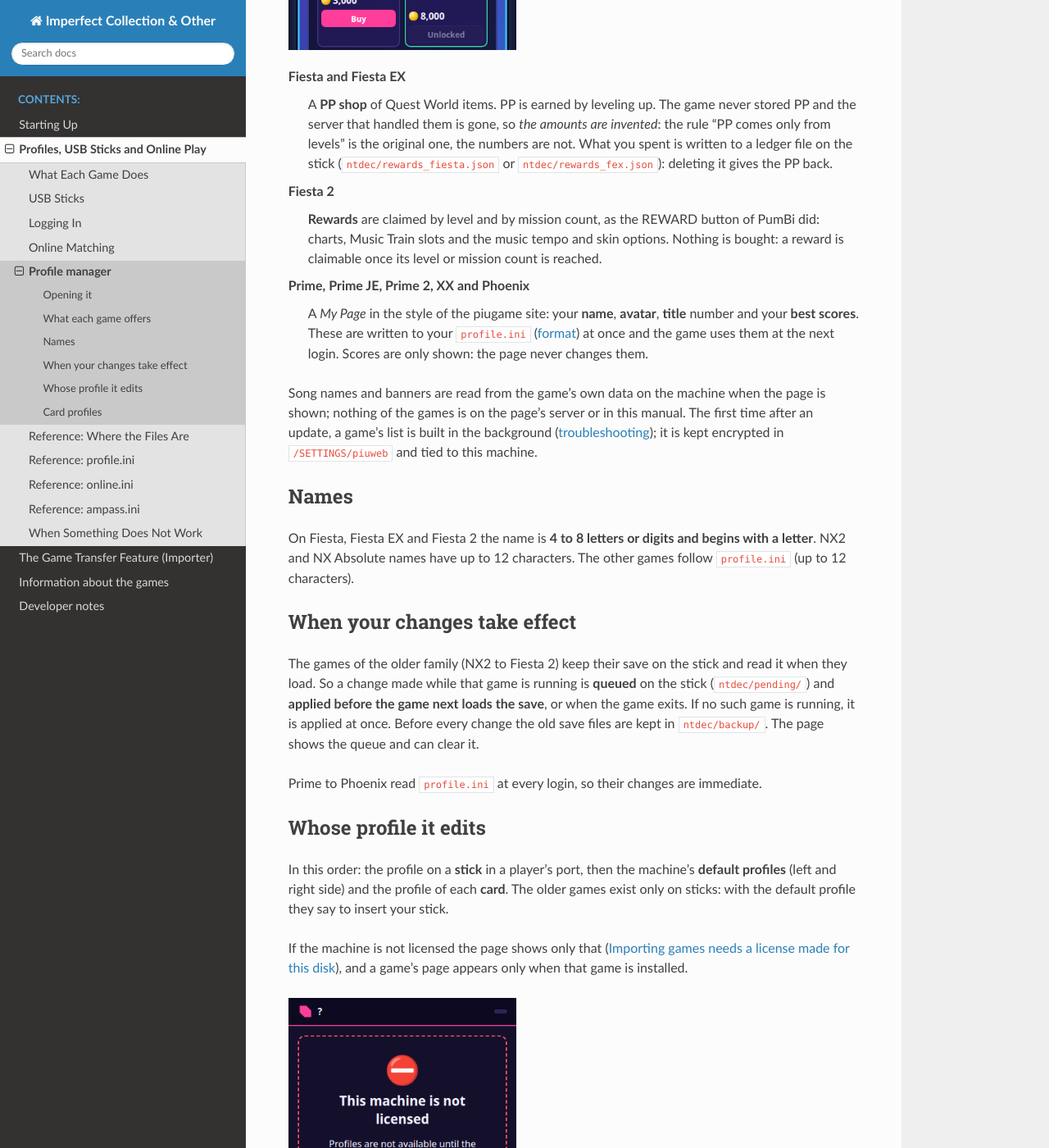
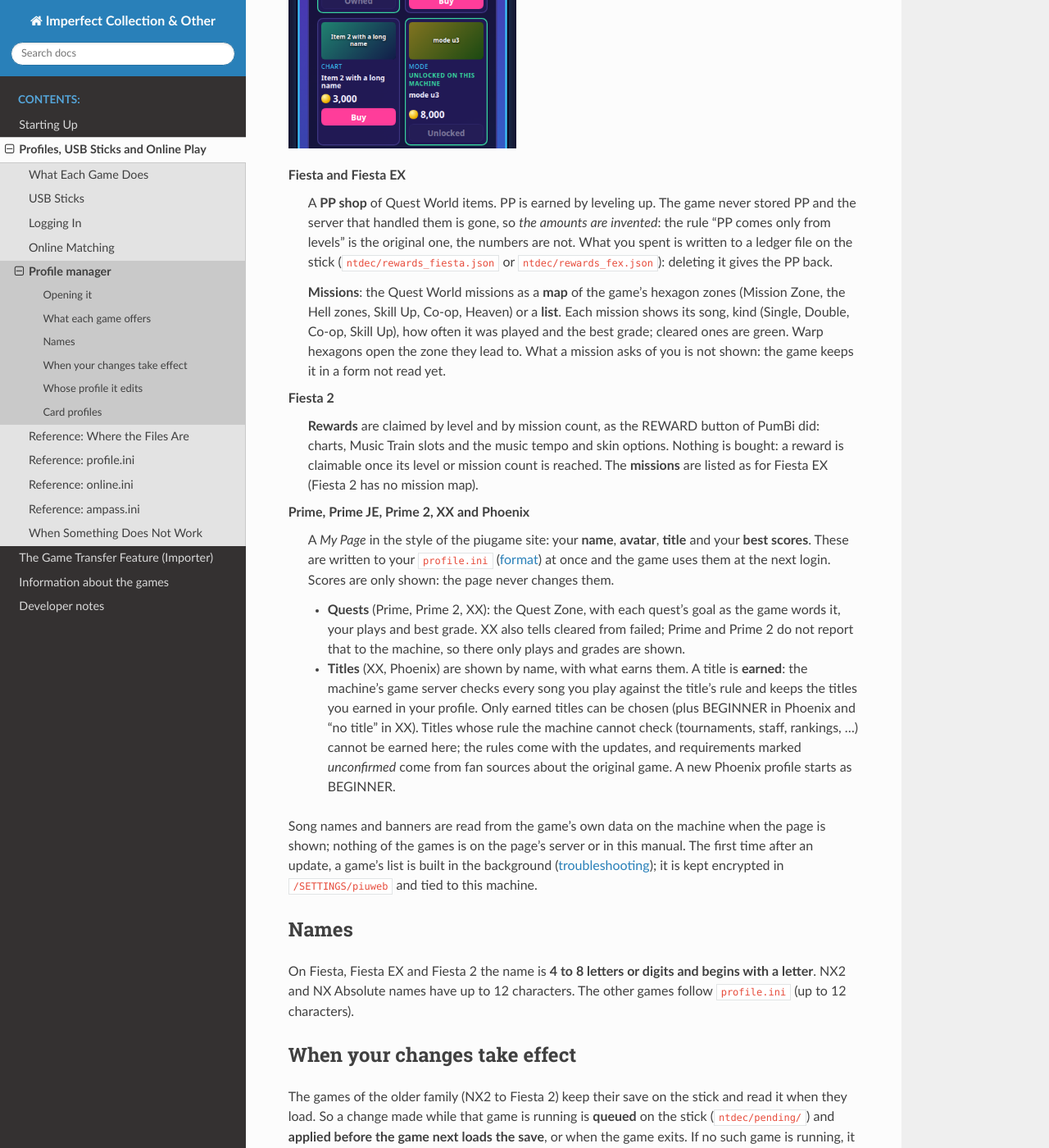
Before and after one commit to ckdur/imperfect-manual, a Sphinx documentation site: the page built from docs/online/profile_manager.rst, in a window 1280 px wide and 1400 px high, scrolled down 2430 px. Shown: the whole window at 82% size. Built offline with Sphinx 7.4.7 and the Read the Docs theme 3.1.0, drawn with Linux system fonts in a browser that asks for light colours; some of the changed text lies outside the part shown.

Commit message:
Profile manager: mission maps and lists, quests, earned titles
Co-Authored-By: Claude Opus 5.5 <noreply@anthropic.com>

```diff
--- a/docs/online/profile_manager.rst
+++ b/docs/online/profile_manager.rst
@@ -42,8 +42,15 @@ What each game offers
     (by its own total mileage, see below) is marked and cannot be bought.
   - **Hidden charts** are not sold: as in the game they come from World Max
     missions only.
-  - **Avatars** are free: choose any.
-  - **Missions.** The World Max missions, with which ones are done.
+  - **Avatars** are free: choose any, shown with the game's own pictures.
+  - **Missions.** The World Max missions, with which ones are done, as a
+    **map** or a **list** (the switch above them). The map is the game's own
+    World Max map with a mark on every mission: green when cleared, yellow
+    when it can be played (a neighbour is cleared), grey when still locked,
+    and the paths between missions. NX Absolute has its world map plus the
+    maps of its lands (WestPalZ and the space zones). Phantomia missions show
+    once played. Tap a mission to see it; drag, pinch or use the buttons to
+    move and zoom.
   - **Records.** Your best scores.
 
 .. image:: ../img/profile_manager_nx2_shop.png
@@ -57,18 +64,39 @@ What each game offers
   (``ntdec/rewards_fiesta.json`` or ``ntdec/rewards_fex.json``): deleting it
   gives the PP back.
 
+  **Missions**: the Quest World missions as a **map** of the game's hexagon
+  zones (Mission Zone, the Hell zones, Skill Up, Co-op, Heaven) or a **list**.
+  Each mission shows its song, kind (Single, Double, Co-op, Skill Up), how
+  often it was played and the best grade; cleared ones are green. Warp
+  hexagons open the zone they lead to. What a mission asks of you is not
+  shown: the game keeps it in a form not read yet.
+
 **Fiesta 2**
   **Rewards** are claimed by level and by mission count, as the REWARD button
   of PumBi did: charts, Music Train slots and the music tempo and skin
   options. Nothing is bought: a reward is claimable once its level or mission
-  count is reached.
+  count is reached. The **missions** are listed as for Fiesta EX (Fiesta 2
+  has no mission map).
 
 **Prime, Prime JE, Prime 2, XX and Phoenix**
   A *My Page* in the style of the piugame site: your **name**, **avatar**,
-  **title** number and your **best scores**. These are written to your
+  **title** and your **best scores**. These are written to your
   ``profile.ini`` (:ref:`format <online_profile_ini_section>`) at once and
   the game uses them at the next login. Scores are only shown: the page never
   changes them.
+
+  - **Quests** (Prime, Prime 2, XX): the Quest Zone, with each quest's goal
+    as the game words it, your plays and best grade. XX also tells cleared
+    from failed; Prime and Prime 2 do not report that to the machine, so
+    there only plays and grades are shown.
+  - **Titles** (XX, Phoenix) are shown by name, with what earns them. A title
+    is **earned**: the machine's game server checks every song you play
+    against the title's rule and keeps the titles you earned in your profile.
+    Only earned titles can be chosen (plus BEGINNER in Phoenix and "no title"
+    in XX). Titles whose rule the machine cannot check (tournaments, staff,
+    rankings, ...) cannot be earned here; the rules come with the updates,
+    and requirements marked *unconfirmed* come from fan sources about the
+    original game. A new Phoenix profile starts as BEGINNER.
 
 Song names and banners are read from the game's own data on the machine when
 the page is shown; nothing of the games is on the page's server or in this
```
Also changed, not shown: docs/dev/piuweb.rst (+32 -1 lines).
